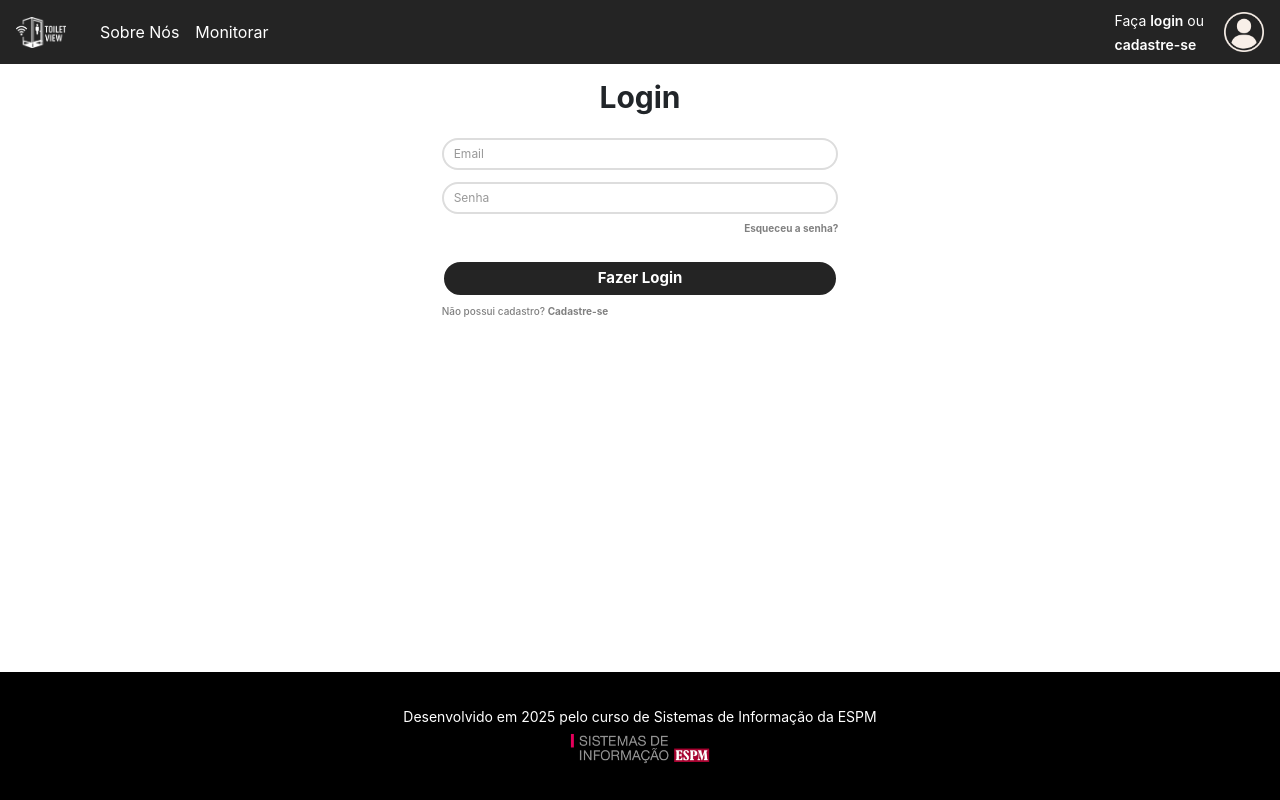
After one commit to tech-espm/inter-3sem-2025-toilet-view, a Flask app: page /login in a window 1280 px wide. The commit adds this page. Run offline with Flask 3, Linux system fonts and the light colour scheme; parts of the project's set-up code (start-up, migrations or seed data) failed here and were passed over; some libraries are stand-ins or nearby versions.

Commit message:
Criação login e cadastro

```diff
--- a/app.py
+++ b/app.py
@@ -18,6 +18,14 @@ def monitorar():
 @app.get('/sobre')
 def sobre():
     return render_template('index/sobre.html', titulo='Sobre Nós')
+
+@app.get('/login')
+def login():
+    return render_template('index/login.html', titulo='Login')
+
+@app.get('/cadastro')
+def cadastro():
+    return render_template('index/cadastro.html', titulo='Cadastro')
 
 @app.get('/obterDados')
 def obterDados():
--- a/static/css/estilo.css
+++ b/static/css/estilo.css
@@ -49,6 +49,30 @@ body {
 .navbar .nav-link:hover,
 .navbar .navbar-brand:hover {
     color: grey !important;
+}
+
+.div-login{
+  color: white;
+  margin-left: auto;
+  margin-right: 20px;
+}
+
+.span-login {
+  font-size: 14px;
+	line-height: 1;
+	margin-top: 14px;
+  text-decoration: none;
+}
+
+.a-login {
+  font-weight: 600;
+  line-height: 1;
+  margin: 0;
+  padding: 0;
+}
+
+.img-login {
+  max-width: 40px;
 }
 
 .conteudo {
@@ -552,3 +576,89 @@ body {
   vertical-align: middle;
   border: 0;
 }
+
+.titulo {
+	font-weight: bold;
+	padding: 15px 0px 3px 0px;
+	font-size: 30px;
+  text-align: center;
+}
+
+.margeme{
+  padding: 0px 80px 0px 0px;
+}
+
+.esqueceu{
+  margin: 0 auto;
+  max-width: 100%;
+}
+
+.padding-div {
+	padding: 12px 0px 0px 0px;
+}
+
+.input-custom {
+	width: 100%;
+	max-width: 100%;
+	padding: 5px 10px;
+	border: 2px solid #ddd;
+	border-radius: 20px;
+	outline: none;
+	font-size: 12px;
+	color: #555;
+}
+
+.input-custom:focus {
+	border-color: #ccc;
+}
+
+.input-custom::placeholder {
+	color: #999;
+}
+
+.direita {
+	text-align: right;
+}
+
+.botao-cadastro-login {
+	color: white;
+	background-color: #242424;
+	border: 2px solid;
+	padding: 5px 10px;
+	border-radius: 20px;
+	max-width: 100%;
+	font-size: 15px;
+	text-decoration: none;
+	outline: none;
+	font-weight: bold;
+	margin: 10px auto 0px auto;
+  text-align: center;
+}
+
+.botao-cadastro-login:hover {
+  background-color: white;
+  color: #242424;
+  text-decoration: none;
+}
+
+.formatar-p {
+	font-size: 10px;
+	color: gray;
+	font-weight: bold;
+}
+
+.formatar-p:hover {
+  color: gray;
+  text-decoration: underline;
+}
+
+.formatar-texto {
+	font-size: 10px;
+	color: gray;
+	font-weight: 500;
+}
+
+.body-login {
+  background-color: white;
+  background-image: none;
+}
--- /dev/null
+++ b/templates/index/login.html
@@ -0,0 +1,41 @@
+{% extends 'layout.html' %}
+
+{% block body %}
+
+<body class="body-login">
+    <div class="container-fluid">
+        <div class="row">
+            <div class="col-sm-4"></div>
+            <div class="col-sm-4">
+
+                <h1 class="titulo">
+                    Login
+                </h1>
+
+                <div class="padding-div">
+                    <input type="email" class="input-custom" placeholder="Email">
+                </div>
+
+                <div class="padding-div">
+                    <input type="text" class="input-custom" placeholder="Senha">
+                </div>
+
+                <div class="esqueceu direita">
+                    <a class="formatar-p" href="/cadastro">Esqueceu a senha?</a>
+                </div>
+
+                <div class="padding-div">
+                    <a href="/" class="botao-cadastro-login d-block">Fazer Login</a>
+                </div>
+
+                <div>
+                    <span class="formatar-texto">Não possui cadastro? <a class="formatar-p" href="/cadastro">Cadastre-se</a></span>
+                </div>
+
+            </div>
+            <div class="col-sm-4"></div>
+        </div>
+    </div>
+</body>
+
+{% endblock %}
--- a/templates/layout.html
+++ b/templates/layout.html
@@ -54,6 +54,13 @@
 					<a class="nav-link" href="/sobre">Sobre Nós</a>
 					<a class="nav-link" href="/monitorar">Monitorar</a>
 				</div>
+				<div class="div-login">
+					<span class="span-login">
+					Faça <a href="/login" class="a-login">login</a> ou <br>
+					<a href="/cadastro" class="a-login">cadastre-se</a>
+					</span>
+				</div>
+				<a href="/login"><img src="/static/img/usericon.png" class="img-login"></a>
 			</div>
 		</nav>
 
```
Also changed, not shown: templates/index/cadastro.html (added, +49 -0 lines), static/img/usericon.png (renamed from static/img/perfil.png).
